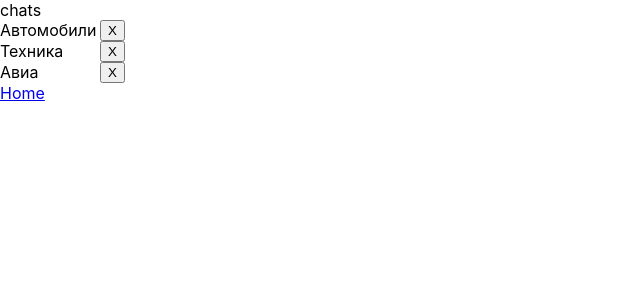
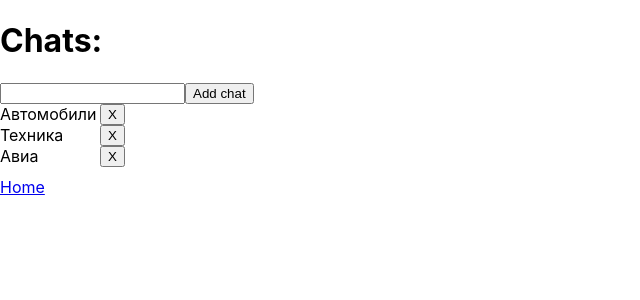
Before and after one commit to sergeykotenkogithub/react-lesson, a React (Create React App) app: page /chats in a window 1280 px wide. Shown: the top 300 px of the page, without its empty margins (0-640 px from the left). Built offline with nearby package versions, Linux system fonts and the light colour scheme.

Commit message:
add and delete

```diff
--- a/src/pages/ChatPage.jsx
+++ b/src/pages/ChatPage.jsx
@@ -18,18 +18,36 @@ export default function ChatPage() {
         }
     ]);
 
+    const [name, setName] = useState('');
+
+    const deleteHandler = (id) => {
+        const filteredItems = chats.filter((chat) => chat.id !== id)
+        setChats(filteredItems);
+    }
+
+    const addHandler = () => {
+        let random = Math.random();
+        const obj = {
+            id: random,
+            name: name
+        }
+        setChats(prevState => [...prevState, obj]);
+    }
+
     return (
         <div>
-            chats
+            <h1>Chats:</h1>
+            <input value={name} onChange={(e) => setName(e.target.value)} />
+            <button onClick={addHandler}>Add chat</button>
             {
                 chats.map((chat) => (
                     <div style={{ display: 'flex' }} key={chat.id}>
                         <p style={{ padding: 0, margin: 0, width: '100px' }}>{chat.name}</p>
-                        <button>X</button>
+                        <button onClick={() => deleteHandler(chat.id)}>X</button>
                     </div>
                 ))
             }
-            <div><Link to={'/'}>Home</Link></div>
+            <div style={{ paddingTop: '10px' }}><Link to={'/'}>Home</Link></div>
         </div>
     );
 }
```
